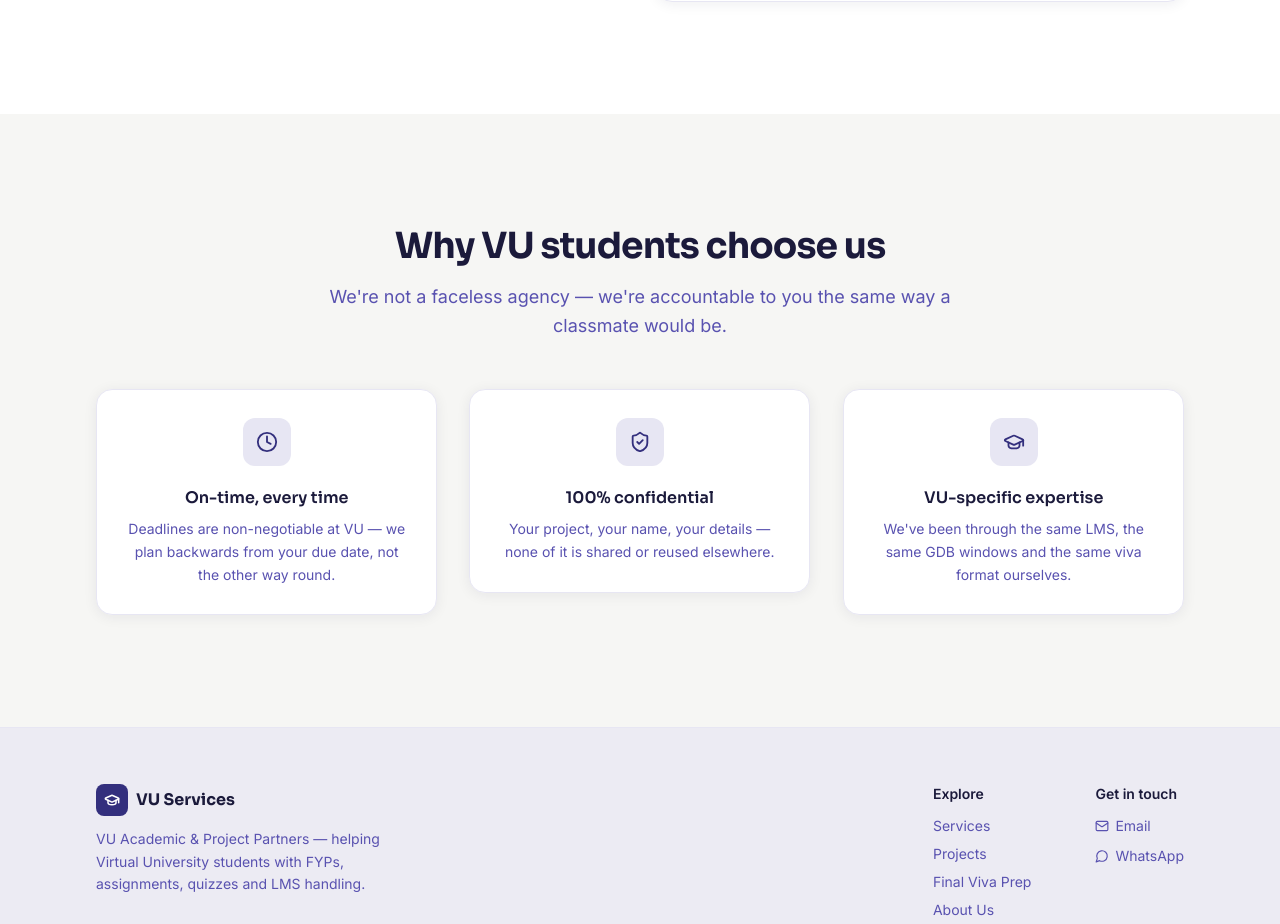
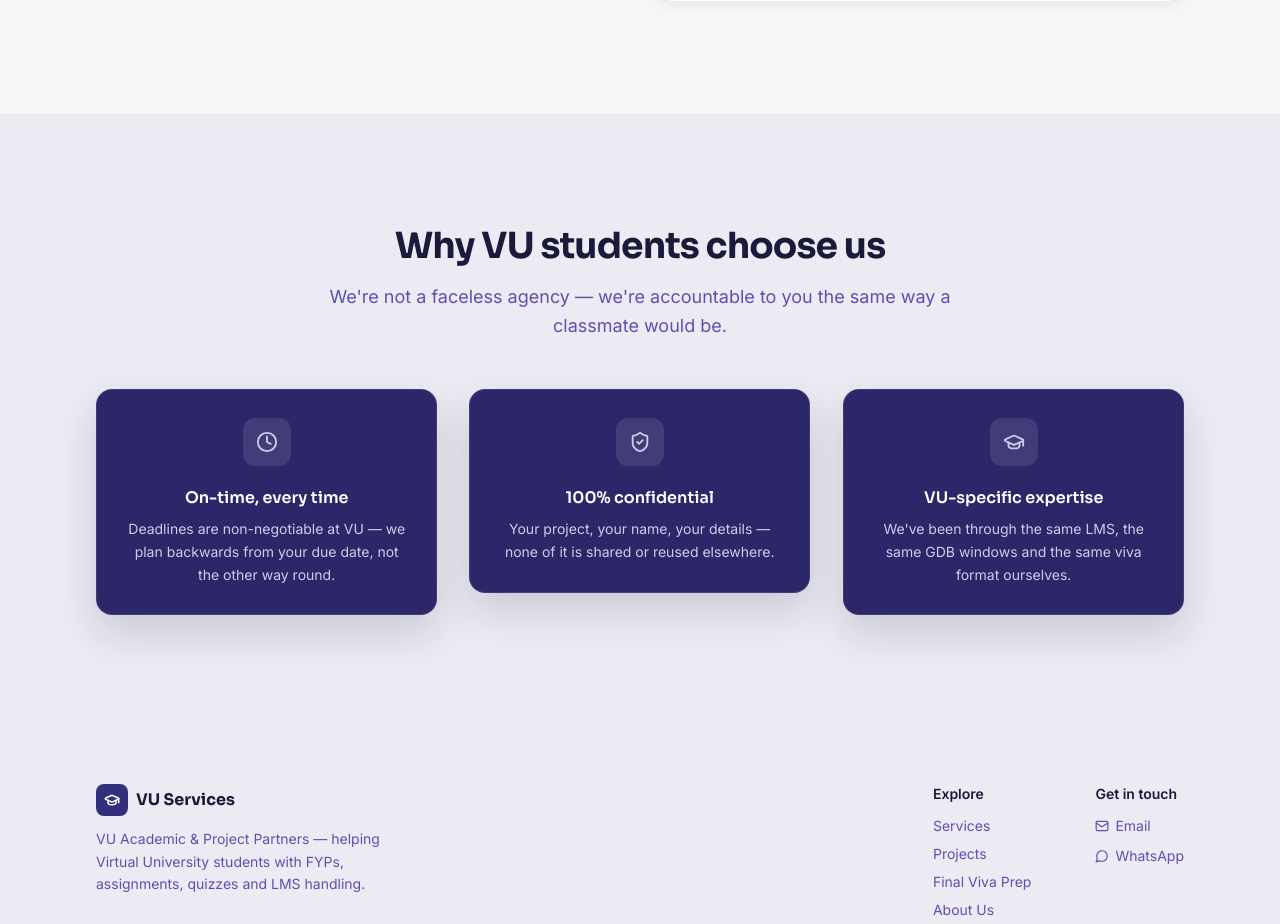
Before and after one commit to m-zohab/vu_portfolio, a React (Vite) app: page /about in a window 1280 px wide. Shown: the part 1022-1946 px from the top of the page. Built offline with nearby package versions, Linux system fonts and the light colour scheme.

Commit message:
Update About.jsx

```diff
--- a/src/pages/About.jsx
+++ b/src/pages/About.jsx
@@ -40,7 +40,7 @@ export default function About() {
         description="We turned four semesters of our own coursework into a service that helps other VU students finish theirs — on time, and properly understood."
       />
 
-      <section className="bg-white py-20 lg:py-28">
+      <section className="bg-paper py-20 lg:py-28">
         <div className="section-container">
           <Reveal>
             <SectionHeading
@@ -61,7 +61,7 @@ export default function About() {
         </div>
       </section>
 
-      <section className="bg-paper py-20 lg:py-28">
+      <section className="bg-paper-deep py-20 lg:py-28">
         <div className="section-container">
           <Reveal>
             <SectionHeading
@@ -73,14 +73,14 @@ export default function About() {
           <div className="mt-12 grid gap-8 sm:grid-cols-3">
             {VALUES.map((value, index) => (
               <Reveal key={value.title} delay={index * 100}>
-                <div className="rounded-2xl border border-ink-100 bg-white p-7 text-center shadow-soft">
-                  <span className="mx-auto flex h-12 w-12 items-center justify-center rounded-xl bg-ink-100 text-ink-700">
+                <div className="rounded-2xl border border-white/10 bg-ink-800 p-7 text-center shadow-lift">
+                  <span className="mx-auto flex h-12 w-12 items-center justify-center rounded-xl bg-white/10 text-gold-400">
                     <value.icon size={22} strokeWidth={2} />
                   </span>
-                  <h3 className="mt-5 font-display text-base font-semibold text-ink-950">
+                  <h3 className="mt-5 font-display text-base font-semibold text-white">
                     {value.title}
                   </h3>
-                  <p className="mt-2 text-sm leading-relaxed text-ink-500">
+                  <p className="mt-2 text-sm leading-relaxed text-ink-200">
                     {value.description}
                   </p>
                 </div>
```
